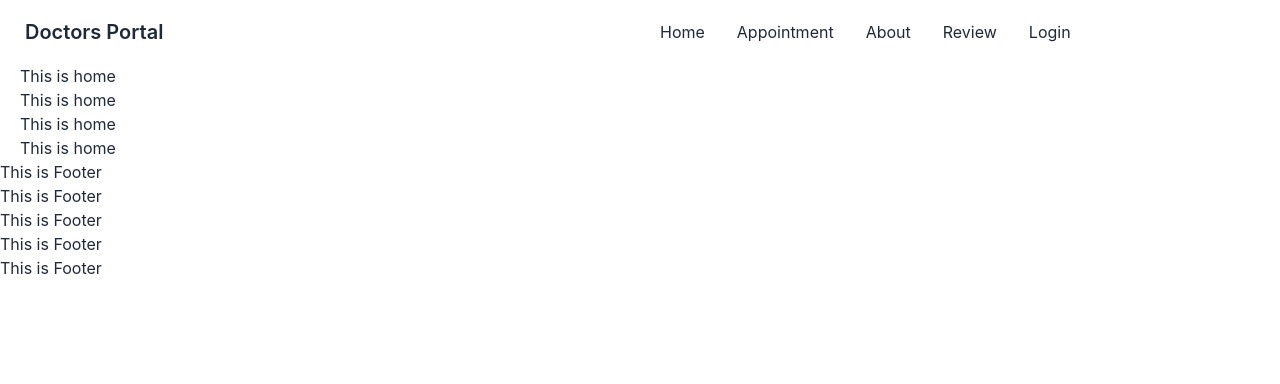
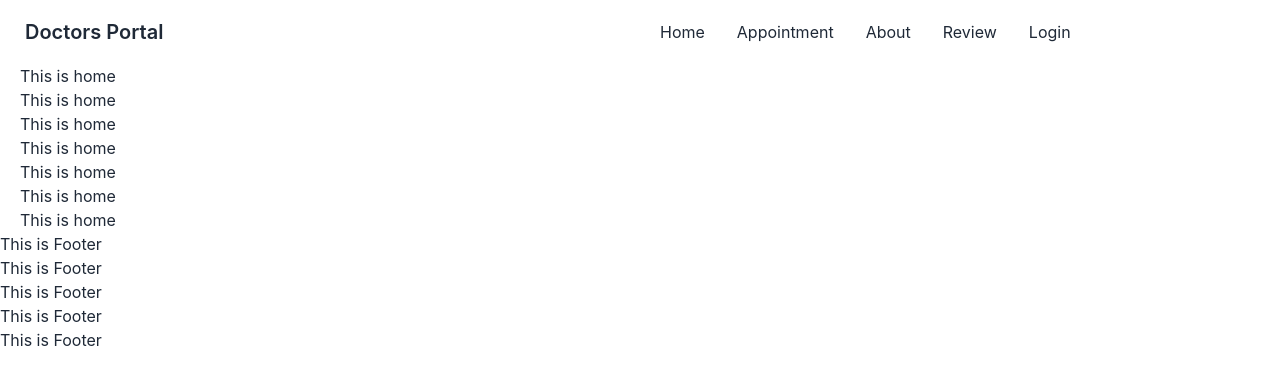
Before and after one commit to amotahar/doctors-portal-client, a React (Create React App) app: page / in a window 1280 px wide. Shown: the top 384 px of the page. Built offline with nearby package versions, Linux system fonts and the light colour scheme.

Commit message:
Update Home.js
gjj

```diff
--- a/src/Pages/Home/Home/Home.js
+++ b/src/Pages/Home/Home/Home.js
@@ -7,6 +7,11 @@ function Home() {
 
         <h2>This is home</h2>
 
+        <h2>This is home</h2>
+
+        <h2>This is home</h2>
+
+        <h2>This is home</h2>
 
         <h2>This is home</h2>
         <h2>This is home</h2>
```
